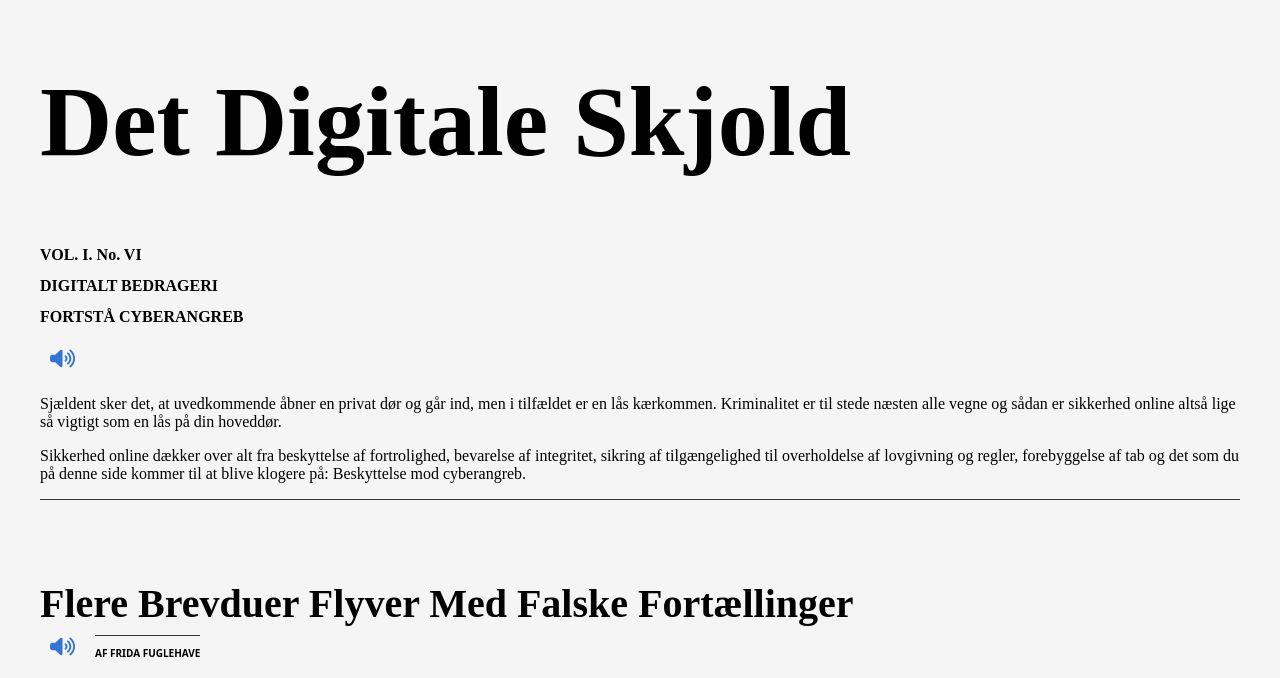
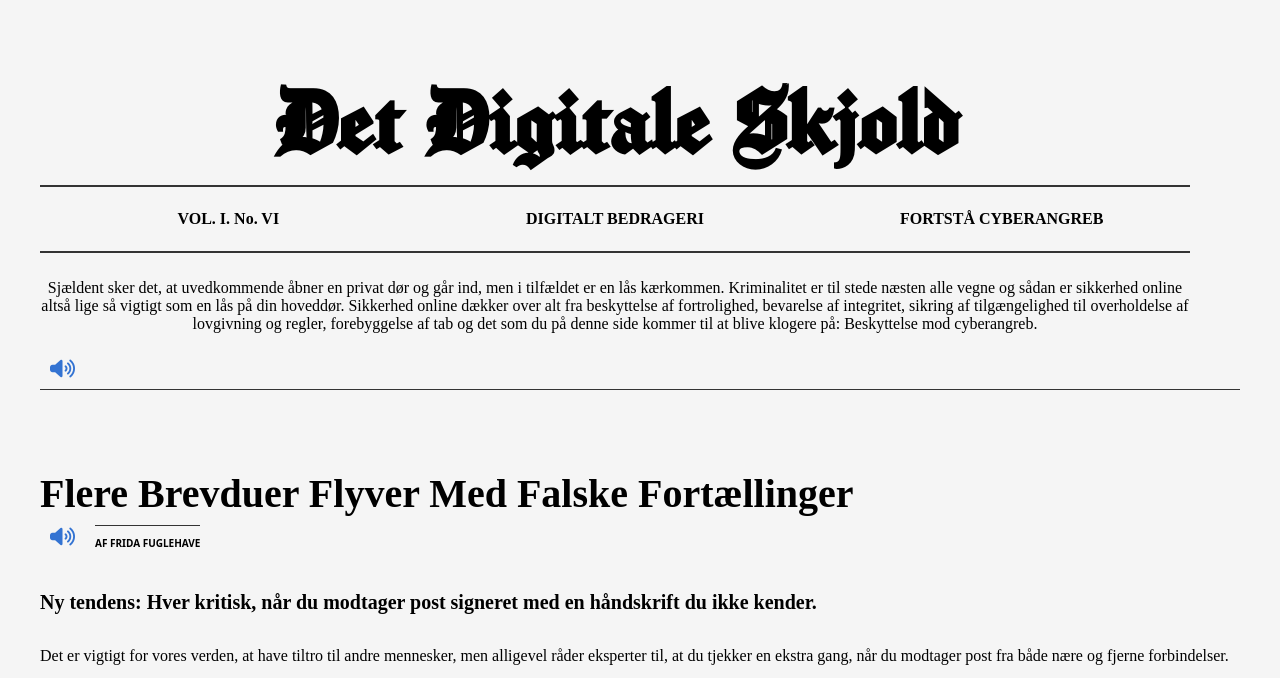
Before and after one commit to LLjungar/mmds2t2, a plain HTML site: page index.html in a window 1280 px wide. Shown: the part 86-764 px from the top of the page. Drawn offline with Linux system fonts and the light colour scheme.

Commit message:
mere eller mindre styr på header og footer

```diff
--- a/index.html
+++ b/index.html
@@ -13,6 +13,7 @@
 <body class="body content">
     <!--Rød klat, så musen ikke bliver væk for svagtseende-->
     <div class="custom-cursor"></div>
+
     <header class="header-1">
     <!--Logo-->
     <div class="logo-header">
@@ -77,37 +78,40 @@
         </ul>
     </div>
 </div>
-</header>
-
-<header class="header-2">
-    <h1>Det Digitale Skjold</h1>
                <div class="divider-header"></div>
 
-    <!-- Indhold til venstre -->
+
+                <h1>Det Digitale Skjold</h1>
+
+                <div class="divider-header"></div>
+
                 <div class="left-section">
                     <h2>VOL. I. No. VI</h2>
                 </div>
-    <!-- Indhold centreret -->
+
                 <div class="center-section">
                     <h2>DIGITALT BEDRAGERI</h2>
                 </div>
-    <!-- Indhold til højre -->
+
                 <div class="right-section">
                     <h2>FORTSTÅ CYBERANGREB</h2>
                 </div>
-    <div class="divider-header"></div>
+
+                <div class="divider-header-2"></div>
+
+                <p>Sjældent sker det, at uvedkommende åbner en privat dør og går ind, men i tilfældet er en lås kærkommen.
+                    Kriminalitet er til stede næsten alle vegne og sådan er sikkerhed online altså lige så vigtigt som en lås på din hoveddør.
+                    Sikkerhed online dækker over alt fra beskyttelse af fortrolighed, bevarelse af integritet, sikring af tilgængelighed til overholdelse af lovgivning og regler, forebyggelse af tab og det som du på denne side kommer til at blive klogere på: Beskyttelse mod cyberangreb.</p>
     </header>
 
+
+
+<div class="main-container">
 <main>
     <!-- Læs højt knap -->
     <button id="read-aloud-button">
         <i class="fas fa-volume-up"></i> <!-- Font Awesome ikon for lyd -->
     </button>
-
-    <!-- Indhold før artikler starter -->
-    <p>Sjældent sker det, at uvedkommende åbner en privat dør og går ind, men i tilfældet er en lås kærkommen.
-    Kriminalitet er til stede næsten alle vegne og sådan er sikkerhed online altså lige så vigtigt som en lås på din hoveddør.</p>
-    <p>Sikkerhed online dækker over alt fra beskyttelse af fortrolighed, bevarelse af integritet, sikring af tilgængelighed til overholdelse af lovgivning og regler, forebyggelse af tab og det som du på denne side kommer til at blive klogere på: Beskyttelse mod cyberangreb.</p>
 
     <!-- Linje mellem indhold -->
     <div class="divider-main"></div>
@@ -337,6 +341,7 @@
 
 </div>
 </main>
+</div>
 
 <footer class="footer-grid">
     <div class="logo-footer">
--- a/styles.scss
+++ b/styles.scss
@@ -25,6 +25,12 @@ h2,.first-line {
 h1 {
   font-size: 100px;
   font-family: chomsky;
+
+  //importeret font: Copyright (c) 2019-2021, Fredrick Brennan. Brugt for at efterligne New York Times bedst muligt/for/association til avis
+  @font-face {
+    font-family: 'Chomsky';
+    src: url(font/Chomsky.otf)format('woff2'), /* WOFF2 format */;
+  }
 }
 
 h3 {
@@ -68,15 +74,19 @@ body {
   }
 }
 
+.divider-header, .divider-header-2 {
+  border-top: 2px solid $primary-color;
+    width: 100%; // 90% af bredden
+    margin: 0 auto; // Centreret i forhold til parent container
+}
 
-//Første header
-//grid i første header
+
+//grid i  header
 .header-1 {
   display: grid;
   grid-template-columns: repeat(3, 1fr); /* Tre kolonner med lige bredde */
   grid-template-rows: auto; /* Automatisk højde baseret på indhold */
   gap: 10px; /* Mellemrum mellem elementer */
-}
 
 .logo-header {
   grid-column: 1 / 2; /* Placer dette element fra kolonne 1 til kolonne 2 */
@@ -98,6 +108,71 @@ body {
   padding-right: 1em;
 }
 
+.divider-header {
+  grid-column: 1 / 4; /* Placer dette element fra kolonne 3 til kolonne 4 */
+  grid-row: 2; /* Placer dette element i række 1 */
+  align-self: center;
+  text-align: center;
+}
+
+h1 {
+  grid-column: 1 / 4; /* Placer dette element fra kolonne 3 til kolonne 4 */
+  grid-row: 3; /* Placer dette element i række 1 */
+  align-self: center;
+  text-align: center;
+  margin-top: 0.5em;
+  margin-bottom: 0em;
+}
+
+.divider-header {
+  grid-column: 1 / 4; /* Placer dette element fra kolonne 3 til kolonne 4 */
+  grid-row: 4; /* Placer dette element i række 1 */
+  align-self: center;
+  text-align: center;
+}
+
+.left-section {
+  grid-column: 1 / 2; /* Placer dette element fra kolonne 3 til kolonne 4 */
+  grid-row: 5; /* Placer dette element i række 1 */
+  align-self: center;
+  text-align: center;
+  margin-top: 0em;
+}
+
+.center-section {
+  grid-column: 2 / 3; /* Placer dette element fra kolonne 3 til kolonne 4 */
+  grid-row: 5; /* Placer dette element i række 1 */
+  align-self: center;
+  text-align: center;
+  margin-top: 0em;
+}
+
+.right-section {
+  grid-column: 3 / 4; /* Placer dette element fra kolonne 3 til kolonne 4 */
+  grid-row: 5; /* Placer dette element i række 1 */
+  align-self: center;
+  text-align: center;
+  margin-top: 0em;
+}
+
+.divider-header-2 {
+  grid-column: 1 / 4; /* Placer dette element fra kolonne 3 til kolonne 4 */
+  grid-row: 6; /* Placer dette element i række 1 */
+  align-self: center;
+  text-align: center;
+}
+
+p {
+  grid-column: 1 / 4; /* Placer dette element fra kolonne 3 til kolonne 4 */
+  grid-row: 7; /* Placer dette element i række 1 */
+  align-self: center;
+  text-align: center;
+}
+}
+
+
+
+
 /* Sprogmenu styling */
 .dropbtn .fa-globe,
 .dropbtn .fa-chevron-down {
@@ -107,6 +182,7 @@ body {
 /* Burgermenu styling */
 .burger-icon .fa-burger {
     font-size: 24px; /* Ændr størrelsen efter behov */
+    color: inherit; /* Behold farven fra forældrelementet */
 }
 
 
@@ -207,7 +283,6 @@ body {
   color: $info-color;
 }
 
-
   //Styling af indhold i main
   main {
       img {
@@ -216,6 +291,39 @@ body {
       display: block; // Fjern eventuelle mellemrum under billedet
       margin: 0 auto; // Centrer billedet inden i dets container
     }
+
+.main-container {
+  display: grid;
+  grid-template-columns: repeat(4, 1fr); // Opretter 4 kolonner med samme bredde
+  grid-gap: 20px; // Afstand mellem grid-elementer
+
+}
+
+// Stilregler for specifikke elementer inden i gridet
+.main-container main {
+  grid-column: span 4; // Elementet strækker sig over 4 kolonner
+}
+
+.main-container .divider-main {
+  grid-column: span 4; // Linjer strækker sig over 4 kolonner
+}
+
+.main-container .lydogjournalist {
+  grid-column: span 4; // Elementet strækker sig over 4 kolonner
+}
+
+.main-container .brevdue {
+  grid-column: span 2; // Billedet strækker sig over 2 kolonner
+}
+
+.main-container .advertisement {
+  grid-column: span 4; // Elementet strækker sig over 4 kolonner
+}
+
+.main-container .around-button {
+  grid-column: span 4; // Knappen strækker sig over 4 kolonner
+}
+
 
     img:hover {
       transform: scale(1.05); // Skalér billedet lidt ved hover
@@ -428,5 +536,4 @@ footer img {
   color: $info-color;
 }
 
-
 }
```
Also changed, not shown: font/Chomsky.otf (added), styles.css, 2 other files. Lines whose indentation alone changed are shown as unchanged.
